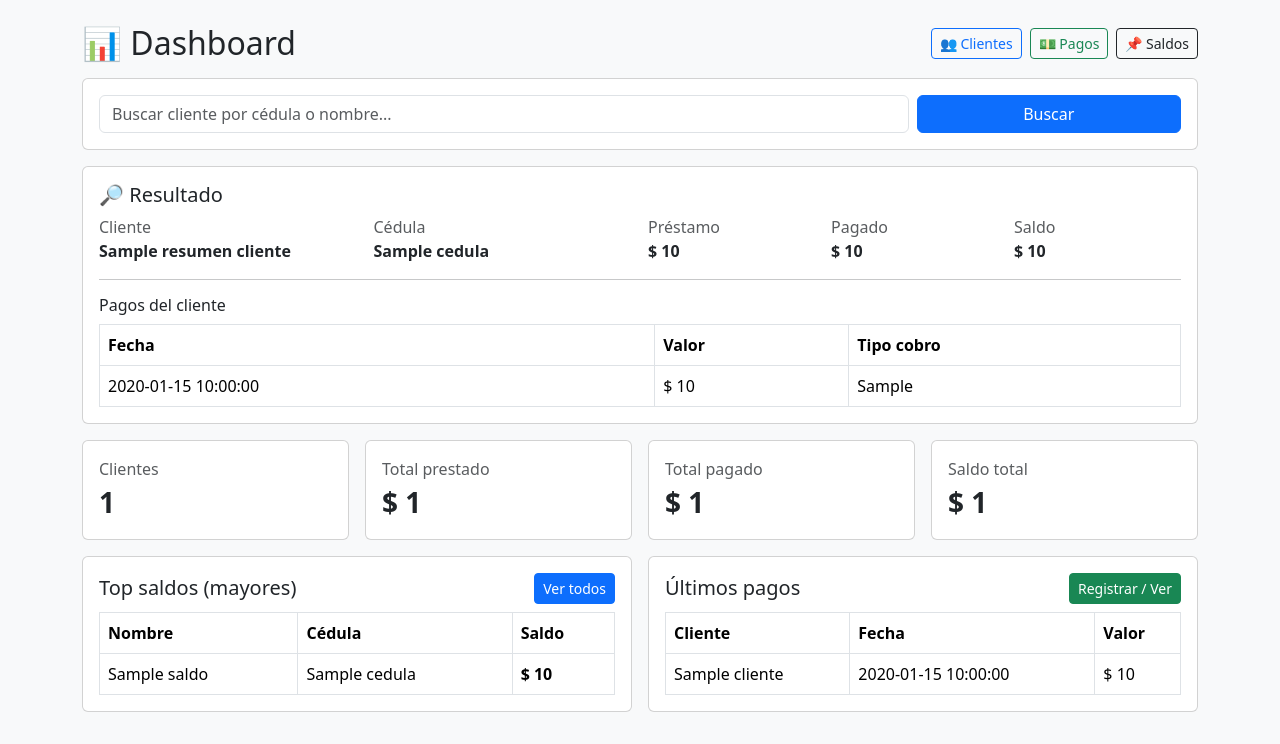
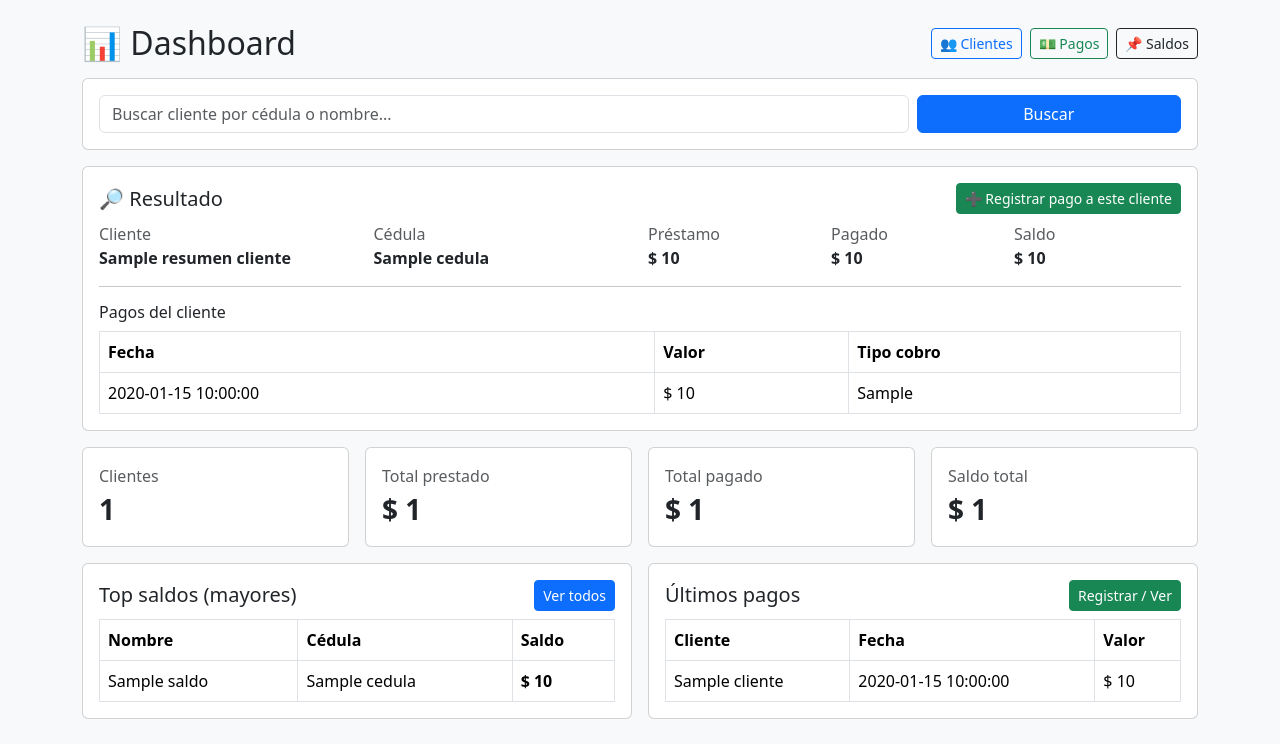
Before and after one commit to abogadovillegasminero-blip/bless, a FastAPI app: template templates/dashboard.html in a window 1280 px wide. Shown: the part 56-800 px from the top of the page. Run offline with FastAPI, Linux system fonts and the light colour scheme; the template is opened without the code that fills it: most values are stand-ins (such as "Sample title", 1, 10 or a date in 2020).

Commit message:
Update dashboard.html

```diff
--- a/templates/dashboard.html
+++ b/templates/dashboard.html
@@ -24,7 +24,10 @@
 
 {% if resumen_cliente %}
 <div class="card p-3 mb-3">
-  <h5 class="mb-2">🔎 Resultado</h5>
+  <div class="d-flex justify-content-between align-items-center mb-2">
+    <h5 class="m-0">🔎 Resultado</h5>
+    <a class="btn btn-success btn-sm" href="/pagos?cedula={{ resumen_cliente.cedula }}">➕ Registrar pago a este cliente</a>
+  </div>
 
   <div class="row g-3">
     <div class="col-md-3">
```
